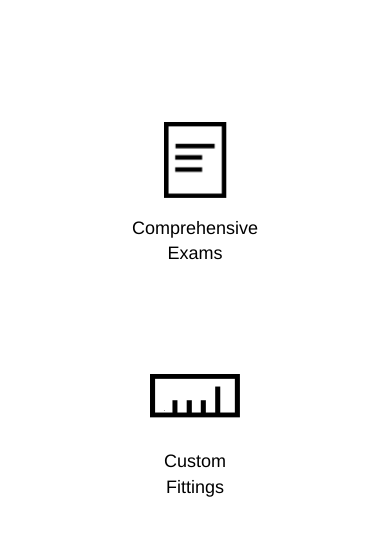
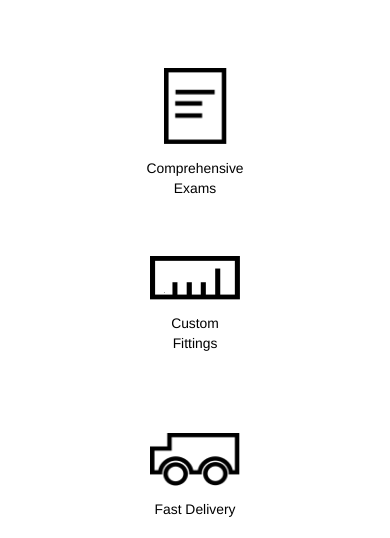
Before and after one commit to anirban21/TortoiseShellOptics, a plain HTML site: page index.html in a window 390 px wide. Shown: the part 306-844 px from the top of the page. Drawn offline with Linux system fonts and the light colour scheme.

Commit message:
Completed mobile optimization for middle icons section

```diff
--- a/resources/css/style.css
+++ b/resources/css/style.css
@@ -188,14 +188,34 @@ footer .container span{
     padding: 1rem 0;
     font-size: 1rem;
   }
+  /** CSS Styling for Section with Icons **/
   .icons .container{
     width: 100%;
     margin-top: 3.77rem;
     margin-bottom: 3.77rem;
+    padding: 0;
     display: flex;
     flex-direction: column;
+    justify-content: space-between;
     align-items: center;
   }
+  .icons .container p{
+    font-family: Helvetica;
+    font-size: 0.77rem;
+  }
+  .fittings, .delivery{
+    justify-content: center;
+    padding: 0;
+  }
+  .icons .container .exams, .icons .container .delivery{
+    padding: 0;
+    margin: 0;
+  }
+  .icons .container .fittings{
+    margin-top: 1.54rem;
+    margin-bottom: 1.54rem;
+  }
+  /** CSS Styling for About Container **/
   .about .container{
     width: 100%;
     display: flex;
```
